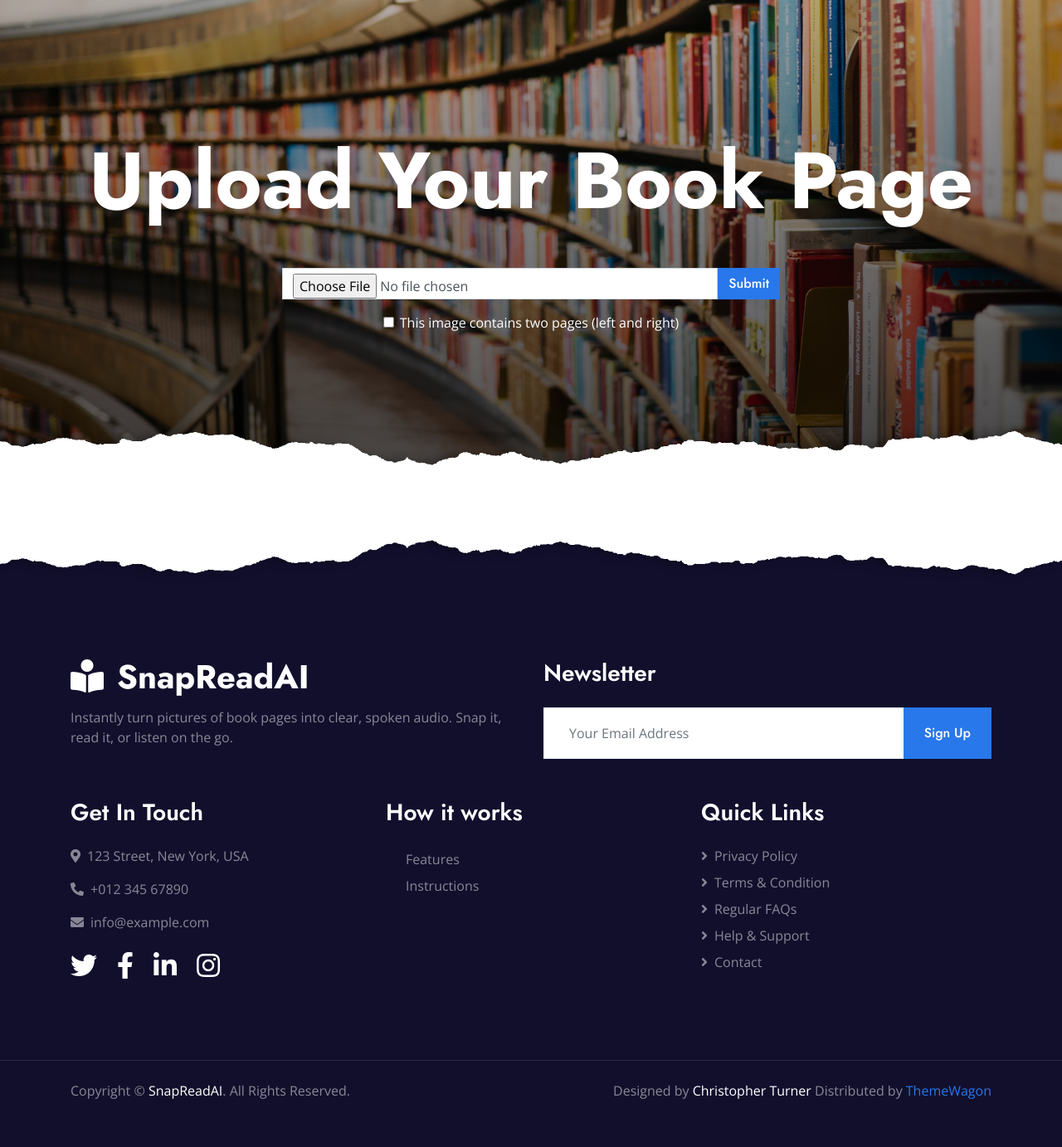
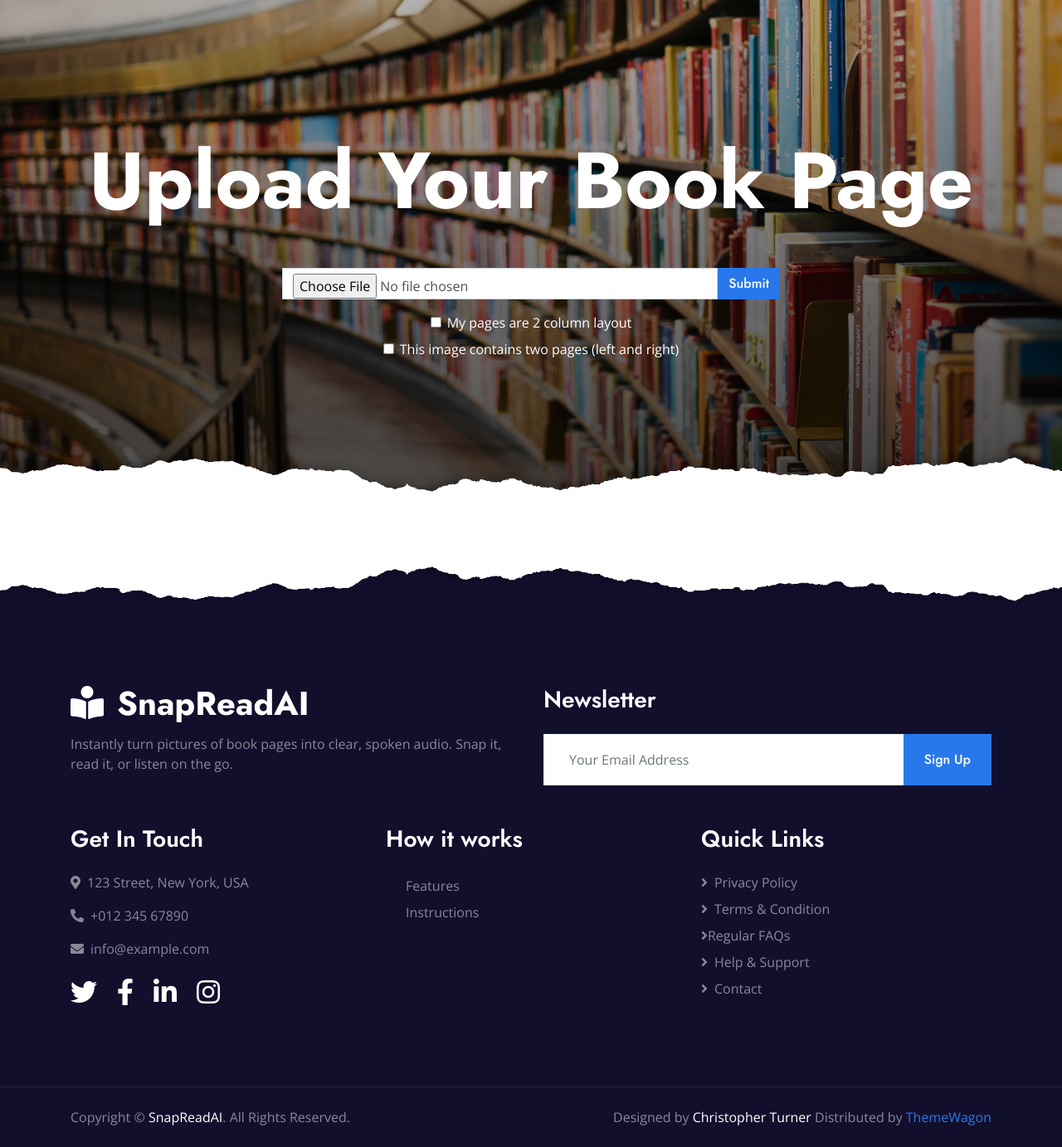
Before and after one commit to clturner/ai-page-reader, a Flask app: page / in a window 1280 px wide. Shown: the part 127-1510 px from the top of the page at 83% size. Before the commit the page ends 1452 px from the top, so only its background shows below. Run offline with Flask 3, Linux system fonts and the light colour scheme; some libraries are stand-ins or nearby versions.

Commit message:
add the new button to htlm for users to choose if the page or pages have double column layout

```diff
--- a/templates/index.html
+++ b/templates/index.html
@@ -19,7 +19,7 @@
     <link href="{{ url_for('static', filename='lib/owlcarousel/assets/owl.carousel.min.css') }}" rel="stylesheet">
 
     <!-- Customized Bootstrap Stylesheet -->
-     <!-- <link href="{{ url_for('static', filename='css/style.css') }}" rel="stylesheet"> -->
+    <!-- <link href="{{ url_for('static', filename='css/style.css') }}" rel="stylesheet"> -->
 
     <!-- version query for css file -->
     <link rel="stylesheet" href="{{ url_for('static', filename='css/style.css') }}?v=2">
@@ -91,6 +91,10 @@
                 </div>
 
                 <div class="form-check text-white mt-2">
+                    <input type="checkbox" class="form-check-input" id="twoColumnLayout" name="two_column_layout">
+                    <label class="form-check-label" for="twoColumnLayout">My pages are 2 column layout</label>
+                </div>
+                <div class="form-check text-white mt-2">
                     <input type="checkbox" class="form-check-input" id="splitPages" name="split_pages">
                     <label class="form-check-label" for="splitPages">This image contains two pages (left and right)</label>
                 </div>
@@ -139,7 +143,8 @@
         </div>
 
         <h2 class="mt-5">Extracted Text</h2>
-        <pre class="bg-light p-3 rounded">{{ text }}</pre>
+        <pre class="bg-light p-3 rounded" style="white-space: pre-wrap; word-wrap: break-word; overflow-x: hidden; max-width: 100%;">{{ text }}</pre>
+        <!--<pre class="bg-light p-3 rounded">{{ text }}</pre>-->
 
         {% if audio %}
         <h2 class="mt-5">Speech</h2>
@@ -217,7 +222,7 @@
                     <div class="d-flex flex-column justify-content-start">
                         <a class="text-white-50 mb-2" href="#"><i class="fa fa-angle-right mr-2"></i>Privacy Policy</a>
                         <a class="text-white-50 mb-2" href="#"><i class="fa fa-angle-right mr-2"></i>Terms & Condition</a>
-                        <a class="text-white-50 mb-2" href="#"><i class="fa fa-angle-right mr-2"></i>Regular FAQs</a>
+                        <a class="text-white-50 mb-2" href="#"><i class="fa fa-angle-right mr- believers"></i>Regular FAQs</a>
                         <a class="text-white-50 mb-2" href="#"><i class="fa fa-angle-right mr-2"></i>Help & Support</a>
                         <a class="text-white-50" href="#"><i class="fa fa-angle-right mr-2"></i>Contact</a>
                     </div>
@@ -230,7 +235,7 @@
         <div class="container">
             <div class="row">
                 <div class="col-md-6 text-center text-md-left mb-3 mb-md-0">
-                    <p class="m-0">Copyright &copy; <a class="text-white" href="#">SnapReadAI</a>. All Rights Reserved.
+                    <p class="m-0">Copyright © <a class="text-white" href="#">SnapReadAI</a>. All Rights Reserved.
                     </p>
                 </div>
                 <div class="col-md-6 text-center text-md-right">
```
